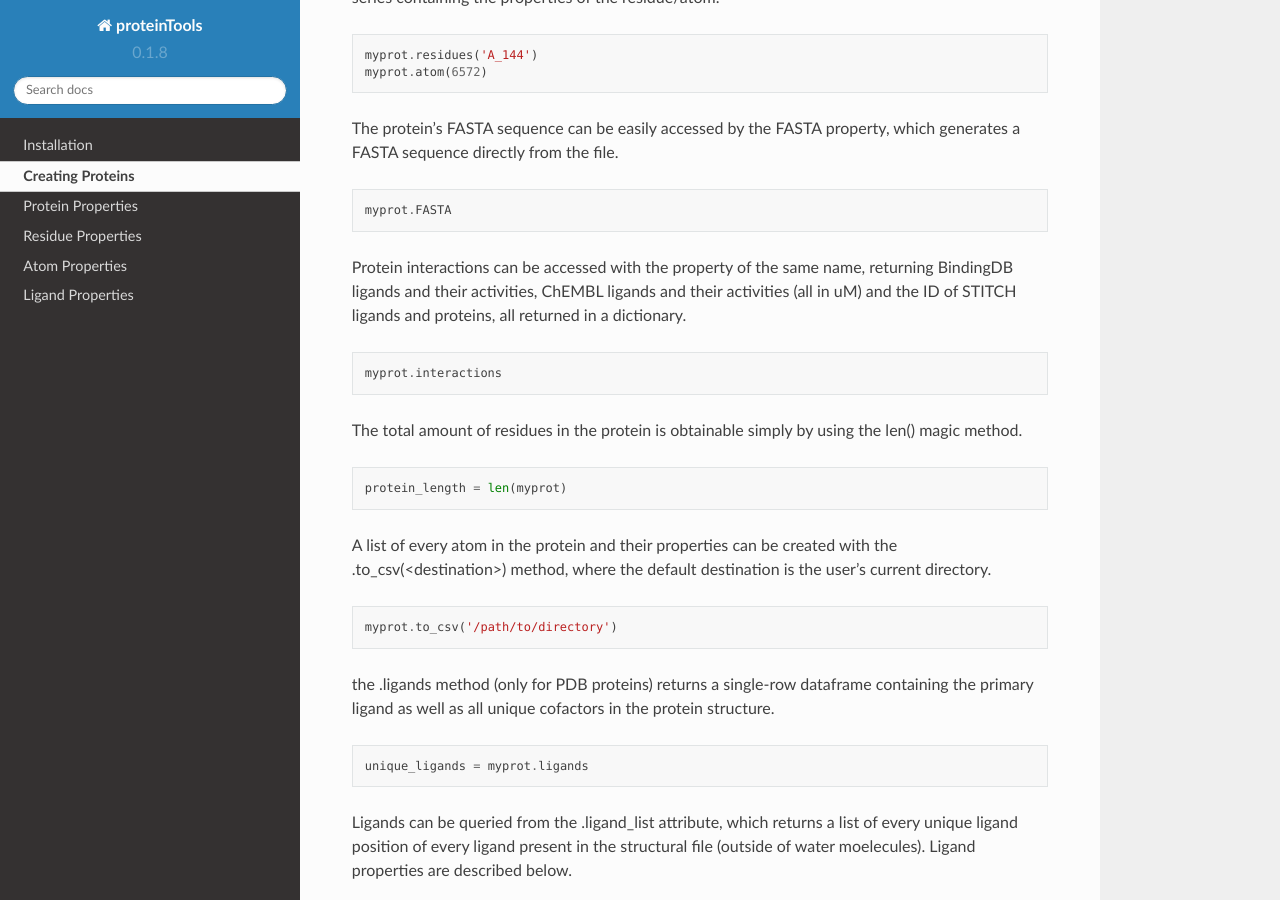
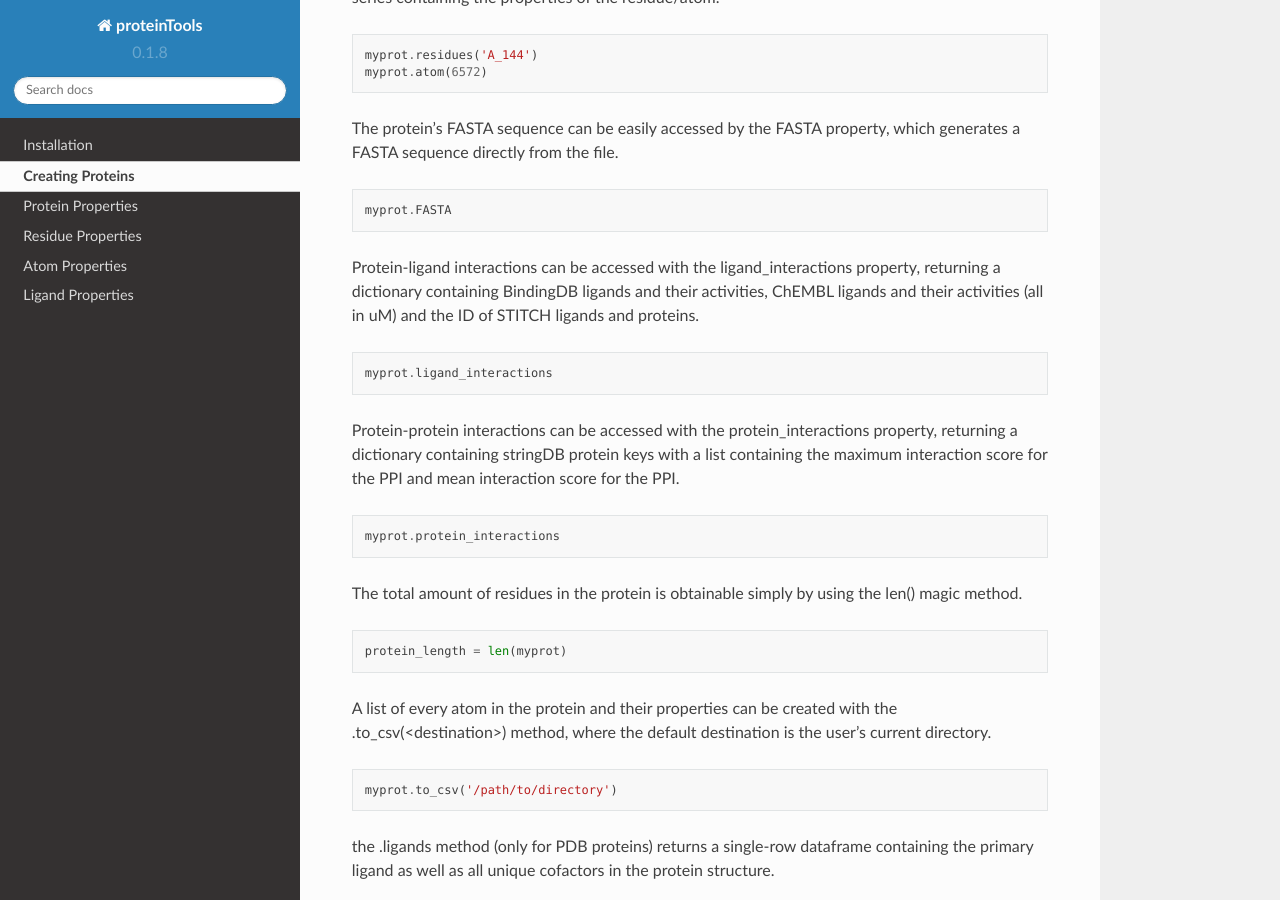
Before and after one commit to tiger1deF/proteinTools, a Sphinx documentation site: the page built from docs/source/documentation.rst, in a window 1280 px wide and 900 px high, scrolled down 1124 px. Built offline with Sphinx 7.4.7 and the Read the Docs theme 2.0.0, drawn with Linux system fonts in a browser that asks for light colours.

Commit message:
Update documentation.rst

```diff
--- a/docs/source/documentation.rst
+++ b/docs/source/documentation.rst
@@ -51,11 +51,17 @@ The protein's FASTA sequence can be easily accessed by the FASTA property, which
 
    myprot.FASTA
 
-Protein interactions can be accessed with the property of the same name, returning BindingDB ligands and their activities, ChEMBL ligands and their activities (all in uM) and the ID of STITCH ligands and proteins, all returned in a dictionary.
+Protein-ligand interactions can be accessed with the ligand_interactions property, returning a dictionary containing BindingDB ligands and their activities, ChEMBL ligands and their activities (all in uM) and the ID of STITCH ligands and proteins.
 
 .. code-block:: python
 
-   myprot.interactions
+   myprot.ligand_interactions
+
+Protein-protein interactions can be accessed with the protein_interactions property, returning a dictionary containing stringDB protein keys with a list containing the maximum interaction score for the PPI and mean interaction score for the PPI.
+
+.. code-block:: python
+
+    myprot.protein_interactions
 
 The total amount of residues in the protein is obtainable simply by using the len() magic method.
 
```
